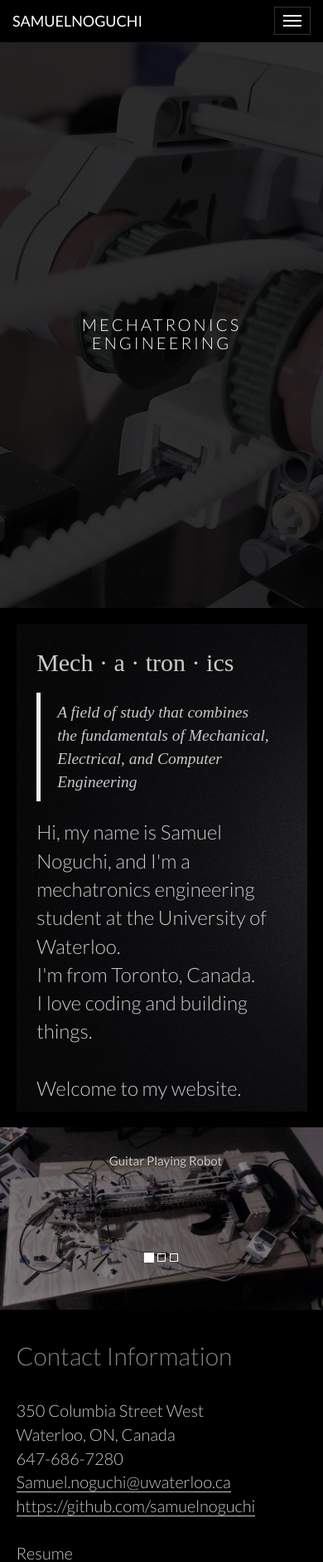
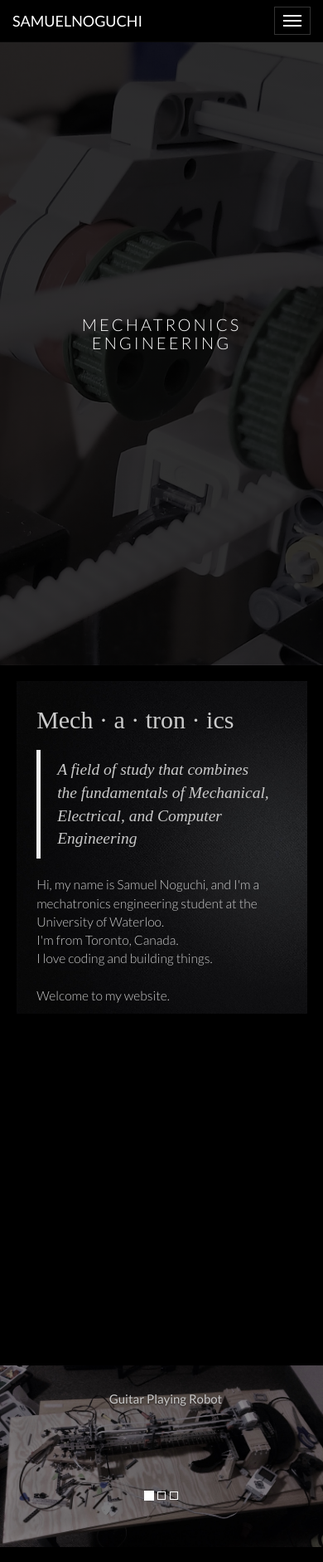
Before and after one commit to samuelnoguchi/PersonalWebsite, a PHP site: page / in a window 390 px wide. Shown: the top 1883 px of the page at 83% size. Run offline with PHP 8.4, Linux system fonts and the light colour scheme.

Commit message:
Added responsiveness to very large and small screens

```diff
--- a/index.html
+++ b/index.html
@@ -12,7 +12,9 @@
         <title>Samuel Noguchi</title>
     </head>
     <body>
-        <nav class= "navbar navbar-inverse navbar-fixed-top" id="mNavbar">
+
+        <div class = "home">
+            <nav class= "navbar navbar-inverse navbar-fixed-top" id="mNavbar">
             <div class = "container-fluid">
                 <!--Logo-->
                 <div class = "navbar-header">
@@ -34,7 +36,9 @@
                 </div>
             </div>
         </nav>
-        <div class = "home">
+
+
+
                 <div class = "row"></div>
                 <div class = "home-text">
                 <div class = "typewriter">
--- a/resources/css/queries.css
+++ b/resources/css/queries.css
@@ -102,6 +102,10 @@
 
     }
 
+    .about-text{
+        font-size: 13px;
+    }
+
 }
 
 
--- a/resources/css/style.css
+++ b/resources/css/style.css
@@ -30,12 +30,13 @@ p{
 /*---------Home------------*/
 .home{
     background-image: linear-gradient(rgba(0, 0, 0, 0.75),rgba(0, 0, 0, 0.75)), url(img/Pulley_close_up_2.jpg);
+
     background-size:cover;
     background-attachment: fixed;
     background-position: center;
-    margin-top: 4%;
+    margin-top: ;
 
-    height: 85vh;
+    height: 95vh;
 }
 
 .home-text{
@@ -78,6 +79,7 @@ p{
 
 .about{
     background-color: black;
+    height: 100vh;
 
 }
 
```
